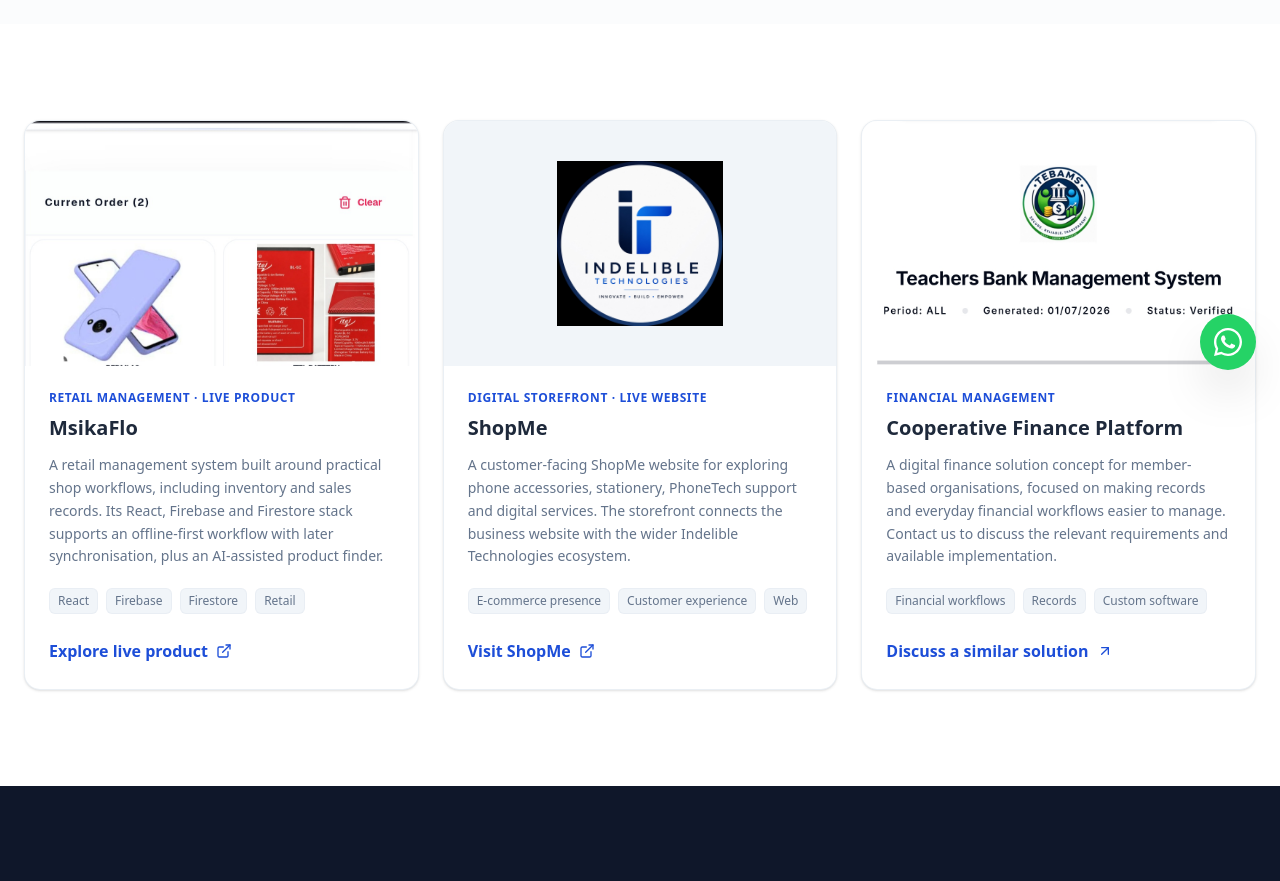
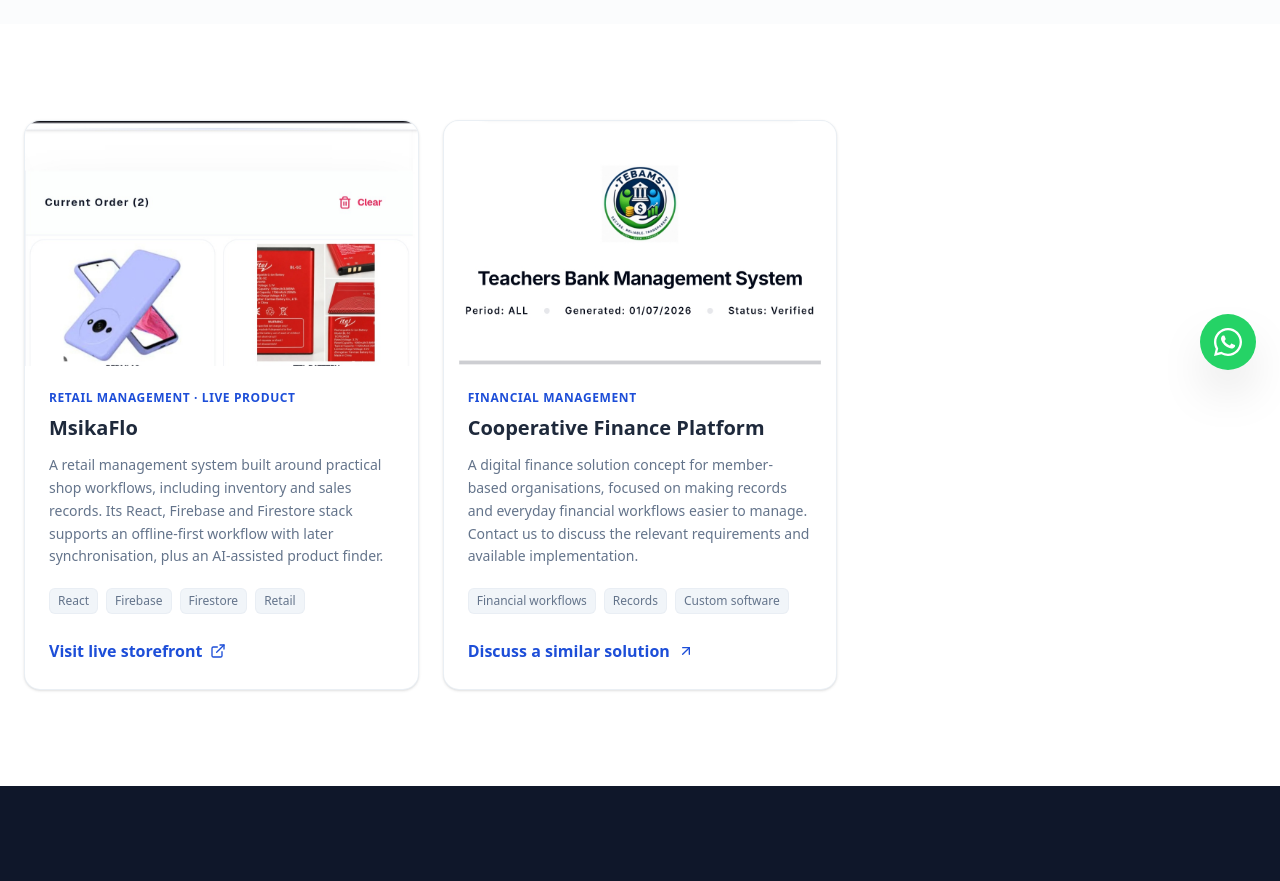
Before and after one commit to Indelible-cpu/MyWebsite, a Next.js app: page /portfolio in a window 1280 px wide. Shown: the part 360-1241 px from the top of the page. Built offline with nearby package versions, Linux system fonts and the light colour scheme.

Commit message:
Feature MsikaFlo storefront and remove ShopMe duplicate

```diff
--- a/app/portfolio/page.tsx
+++ b/app/portfolio/page.tsx
@@ -13,19 +13,8 @@
       "A retail management system built around practical shop workflows, including inventory and sales records. Its React, Firebase and Firestore stack supports an offline-first workflow with later synchronisation, plus an AI-assisted product finder.",
     image: "/images/msikapos-dashboard.jpg",
     tags: ["React", "Firebase", "Firestore", "Retail"],
-    href: "https://jefinvestment-e1fc1.web.app/",
-    linkLabel: "Explore live product",
-    external: true,
-  },
-  {
-    title: "ShopMe",
-    category: "Digital Storefront · Live Website",
-    description:
-      "A customer-facing ShopMe website for exploring phone accessories, stationery, PhoneTech support and digital services. The storefront connects the business website with the wider Indelible Technologies ecosystem.",
-    image: "/logo.png",
-    tags: ["E-commerce presence", "Customer experience", "Web"],
-    href: "https://f7ky9nc8.eyivo.com",
-    linkLabel: "Visit ShopMe",
+    href: "https://jefinvestment-e1fc1.web.app/store",
+    linkLabel: "Visit live storefront",
     external: true,
   },
   {
@@ -83,7 +72,7 @@
                     alt={project.title}
                     fill
                     sizes="(max-width: 768px) 100vw, (max-width: 1200px) 50vw, 33vw"
-                    className={project.title === "ShopMe" ? "object-contain p-10" : "object-cover object-top"}
+                    className="object-cover object-top"
                   />
                 </div>
 
```
